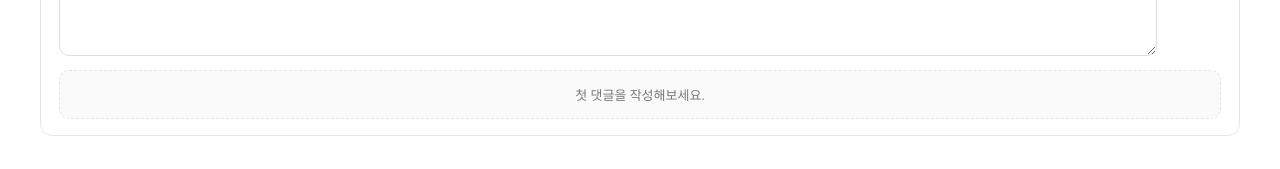
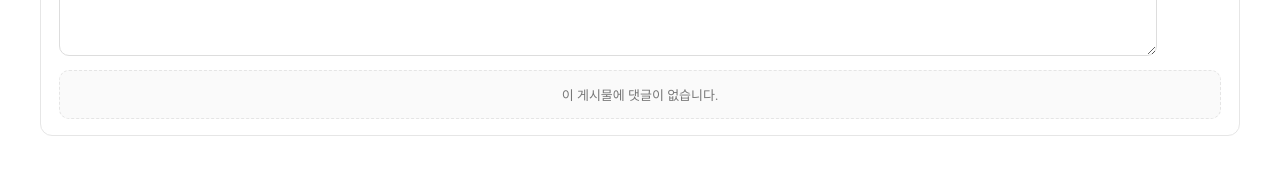
Before and after one commit to MIKY-0/PROJECT-community-board-, a React (Vite) app: page /posts/10 in a window 1280 px wide. Shown: the part 525-694 px from the top of the page. Built offline with nearby package versions, Linux system fonts and the light colour scheme.

Commit message:
update:project

```diff
--- a/src/board-project/pages/PostDetailPage/PostDetailPage.jsx
+++ b/src/board-project/pages/PostDetailPage/PostDetailPage.jsx
@@ -171,7 +171,11 @@ export default function PostDetailPage() {
               .map( f => (
                 <li key={f.id} className="attachItem">
                   <span className="fileName">{f.originalFileName}</span>
+
+                  {/* target="_blank" : 링크를 타고 새 페이지로 이동.
+                  rel="noreferrer" : 사이트주소를 악성사이트 주소로 바꿔버릴 수 있기때문에 보안상 있어야함. */}
                   <a className="downloadBtn" href={f.fileUrl} target="_blank" rel="noreferrer">
+
                     다운로드
                   </a>
                 </li>
@@ -197,7 +201,7 @@ export default function PostDetailPage() {
 
         <div className="commentList">
           {commentList.length === 0 ? ( // 댓글개수가 0개면?
-            <div className="emptyBox">첫 댓글을 작성해보세요.</div>
+            <div className="emptyBox">이 게시물에 댓글이 없습니다.</div>
           )
           :
           ( // 댓글n개가 달려있다면 그 댓글들을 하나씩 꺼내서 n개의 CommentItem으로 생성.
@@ -222,14 +226,7 @@ export default function PostDetailPage() {
 }
 
 function CommentItem({
-  comment,
-  depth,
-  replyTo,
-  setReplyTo,
-  replyInput,
-  setReplyInput,
-  handleAddReply,
-  handleDeleteComment,
+  comment , depth , replyTo , setReplyTo , replyInput , setReplyInput , handleAddReply , handleDeleteComment
 }) {
   const isReplying = replyTo === comment.commentId;
 
```
